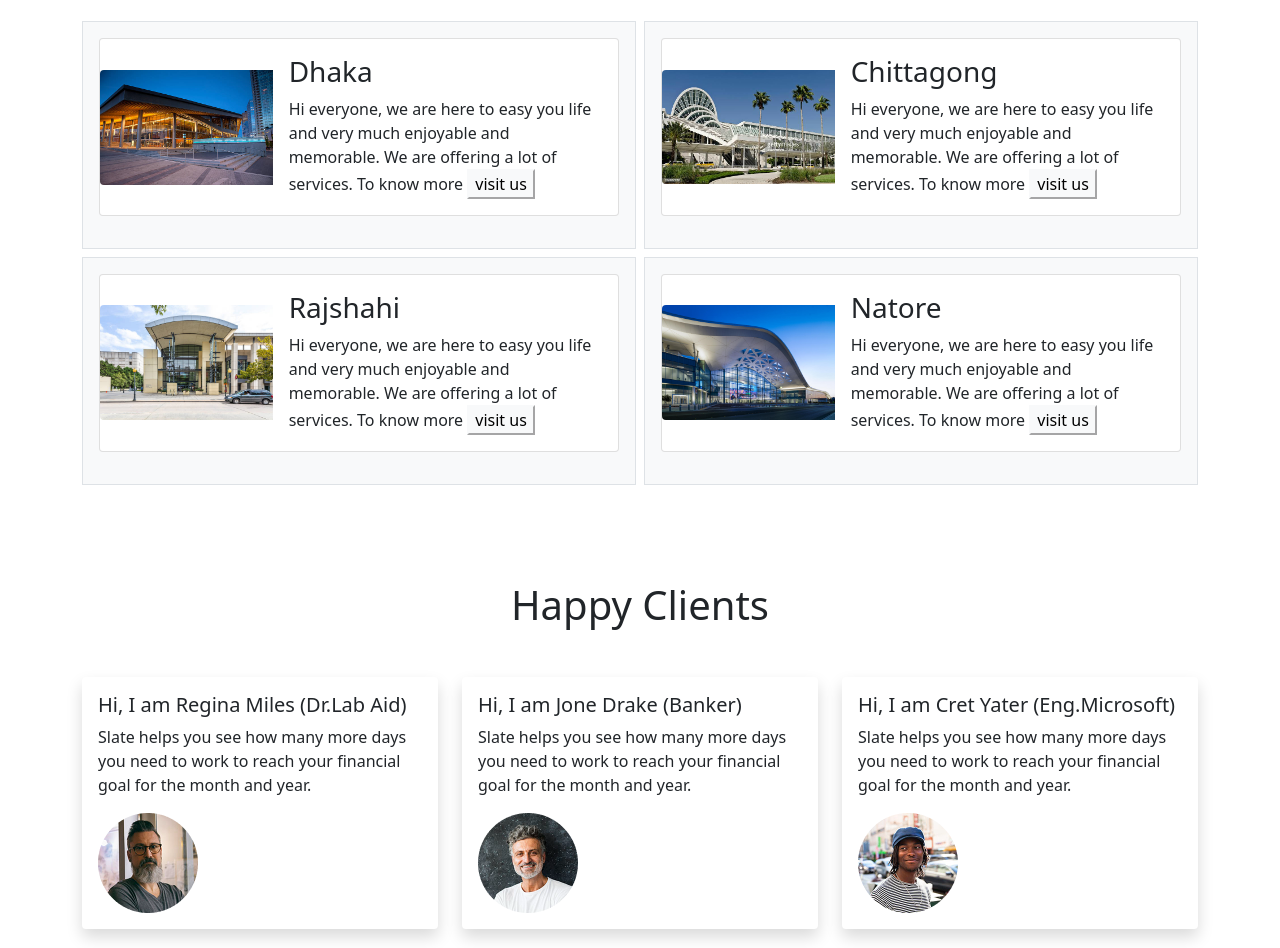
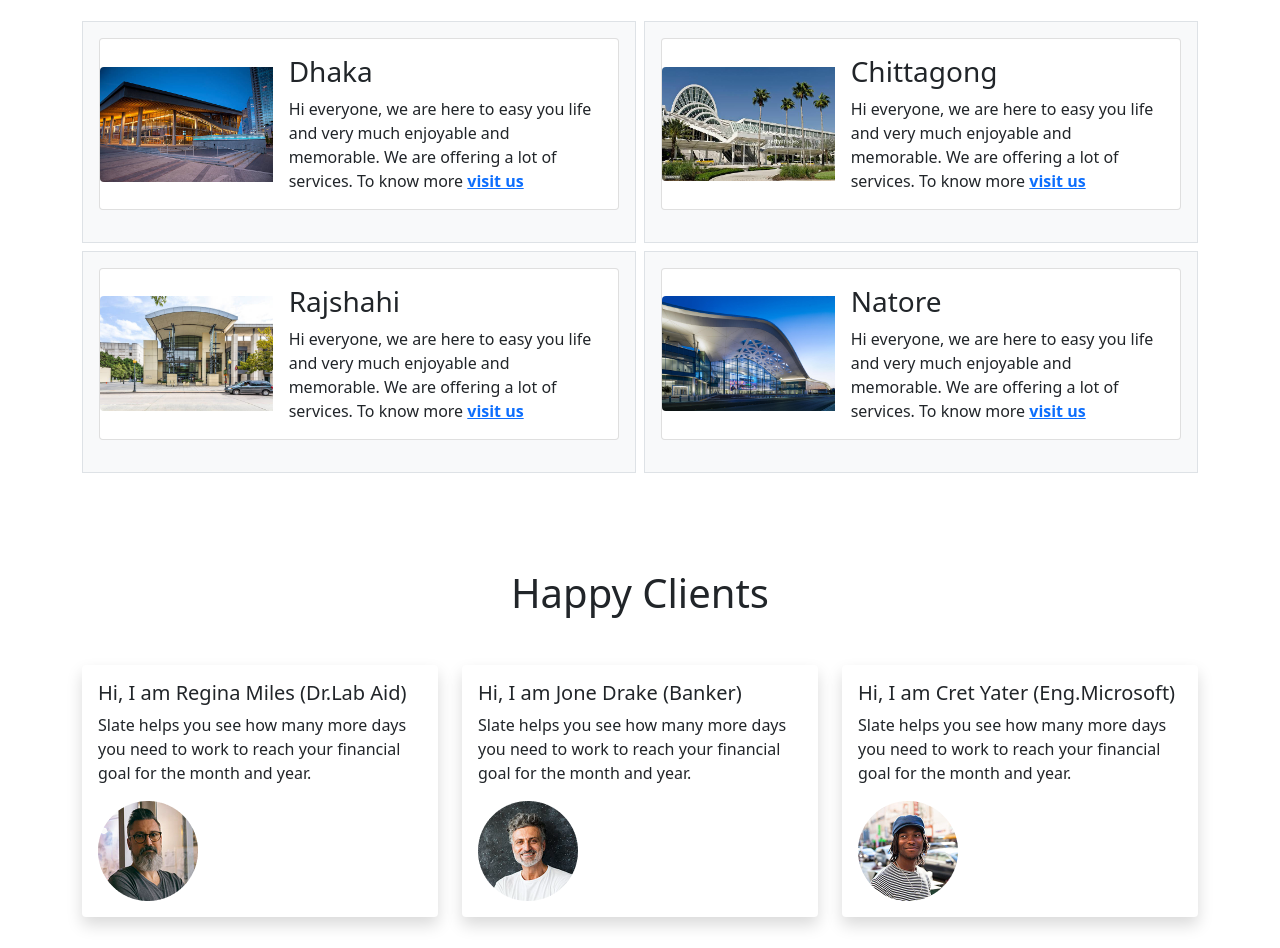
Before and after one commit to Ashik-Sarker/international-convention-center, a plain HTML site: page index.html in a window 1280 px wide. Shown: the part 2142-3090 px from the top of the page. Drawn offline with nearby package versions, Linux system fonts and the light colour scheme.

Commit message:
visit us add

```diff
--- a/index.html
+++ b/index.html
@@ -239,7 +239,7 @@
                           <div class="col-md-8">
                             <div class="card-body">
                               <h3 class="card-title">Dhaka</h3>
-                              <p class="card-text">Hi everyone, we are here to easy you life and very much enjoyable and memorable. We are offering a lot of services. To know more <button class="btn-light">visit us</button> </p>
+                              <p class="card-text">Hi everyone, we are here to easy you life and very much enjoyable and memorable. We are offering a lot of services. To know more <a class="text-primary  fw-bold" href="#">visit us</a> </p>
                             </div>
                           </div>
                         </div>
@@ -256,7 +256,7 @@
                           <div class="col-md-8">
                             <div class="card-body">
                               <h3 class="card-title">Chittagong</h3>
-                              <p class="card-text">Hi everyone, we are here to easy you life and very much enjoyable and memorable. We are offering a lot of services. To know more <button class="btn-light">visit us</button> </p>
+                              <p class="card-text">Hi everyone, we are here to easy you life and very much enjoyable and memorable. We are offering a lot of services. To know more <a class="text-primary  fw-bold" href="#">visit us</a> </p>
                             </div>
                           </div>
                         </div>
@@ -273,7 +273,7 @@
                           <div class="col-md-8">
                             <div class="card-body">
                               <h3 class="card-title">Rajshahi</h3>
-                              <p class="card-text">Hi everyone, we are here to easy you life and very much enjoyable and memorable. We are offering a lot of services. To know more <button class="btn-light">visit us</button> </p>
+                              <p class="card-text">Hi everyone, we are here to easy you life and very much enjoyable and memorable. We are offering a lot of services. To know more <a class="text-primary  fw-bold" href="#">visit us</a> </p>
                             </div>
                           </div>
                         </div>
@@ -290,7 +290,7 @@
                           <div class="col-md-8">
                             <div class="card-body">
                               <h3 class="card-title">Natore</h3>
-                              <p class="card-text">Hi everyone, we are here to easy you life and very much enjoyable and memorable. We are offering a lot of services. To know more <button class="btn-light">visit us</button> </p>
+                              <p class="card-text">Hi everyone, we are here to easy you life and very much enjoyable and memorable. We are offering a lot of services. To know more <a class="text-primary  fw-bold" href="#">visit us</a> </p>
                             </div>
                           </div>
                         </div>
```
